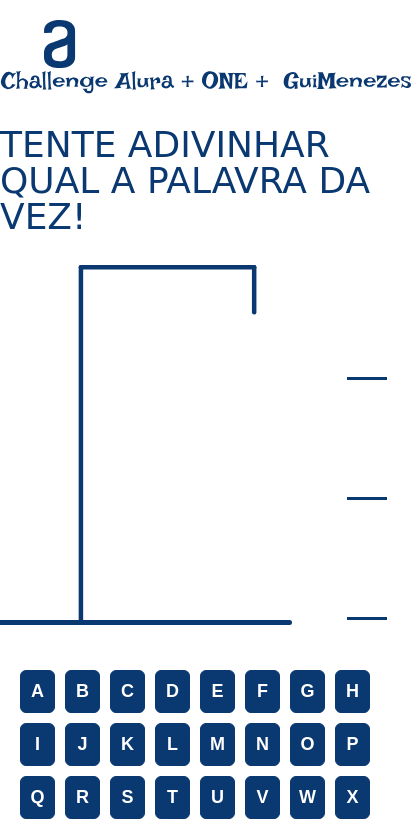
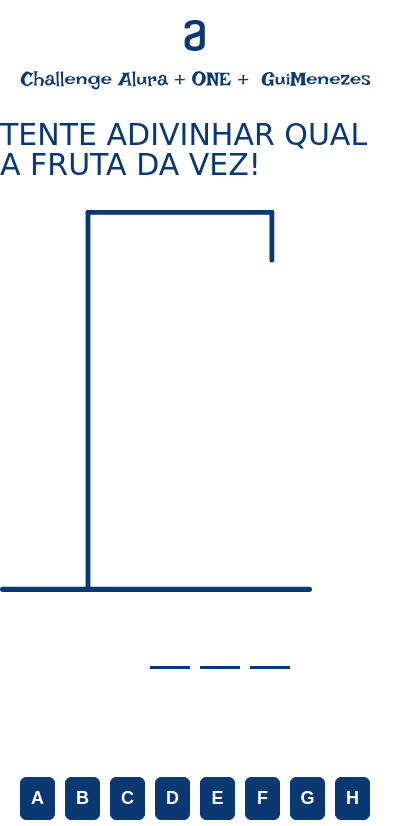
Before and after one commit to guipmenezes/jogo-da-forca-challenge-ONE, a plain HTML site: page gamepage.html in a window 390 px wide. Shown: the top 826 px of the page, 412 px wide, since content can reach past the window. Drawn offline with Linux system fonts and the light colour scheme; a web font is replaced by a local one.

Commit message:
adicionada a compatibilidade do design para mobile

```diff
--- a/CSS/gamestyle.css
+++ b/CSS/gamestyle.css
@@ -138,3 +138,74 @@ span {
     font-size: 25px;
     text-transform: uppercase;
 }
+
+@media(max-width: 760px) {
+
+.logo {
+    display: flex;
+    flex-direction: column;
+    justify-content: center;
+    align-items: center;
+}
+
+.logo-um {
+    width: 20%;
+}
+
+.logo-dois {
+    margin-top: 5%;
+    width: 90%
+}
+
+.titulo {
+    display: flex;
+    font-size: 30px;
+    align-items: center;
+}
+
+#forca {
+    display: flex;
+    width: 80%;
+    justify-content: center;
+    align-items: center;
+
+}
+
+.jogo-forca {
+    display: flex;
+    flex-direction: column;
+}
+
+.espaco-palavra {
+    display: flex;
+    flex-direction: row;
+    flex-wrap: wrap;
+    justify-content: center;
+    margin-top: 10%;
+    padding: 5%;
+}
+
+.letras-container {
+    display: flex;
+    flex-wrap: wrap;
+
+}
+
+.novo-jogo {
+    width: 100%;
+}
+
+.desistir {
+    width: 100%;
+    margin-bottom: 10%;
+}
+
+#novo {
+    display: flex;
+    flex-direction: column;
+    align-items: center;
+    margin-top: 5%;
+    margin-bottom: 5%;
+}
+
+}
--- a/gamepage.html
+++ b/gamepage.html
@@ -22,14 +22,14 @@
 <body>
     <header class="cabecalho">
         <div class="logo">
-            <img src="img/logo-alura.svg">
-            <img src="img/Challenge Alura + ONE + GuiMenezes.svg"></h1>
+            <img class="logo-um" src="img/logo-alura.svg">
+            <img class="logo-dois" src="img/Challenge Alura + ONE + GuiMenezes.svg"></h1>
         </div>
     </header>
 
     <main>
         <div class="jogo-container">
-            <h1 class="titulo">Tente adivinhar qual a palavra da vez!</h1>
+            <h1 class="titulo">Tente adivinhar qual a fruta da vez!</h1>
             <div class="jogo-forca">
                 <img id="forca" src="forcaimg/forca.svg">
                 <div id="palavra-jogo" class="espaco-palavra">
```
